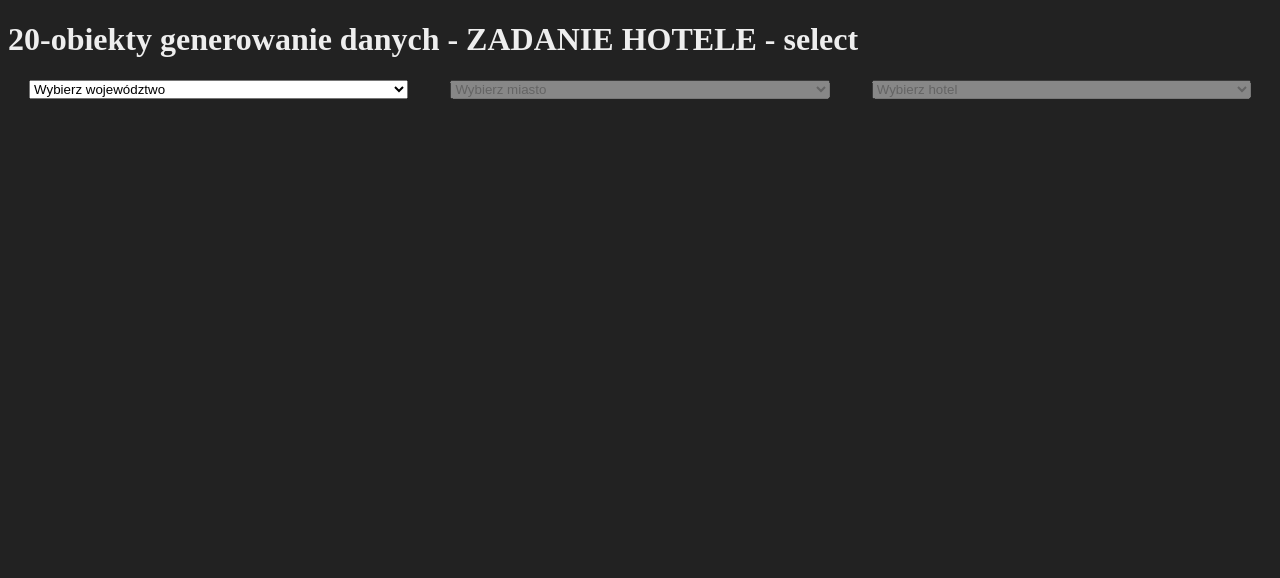
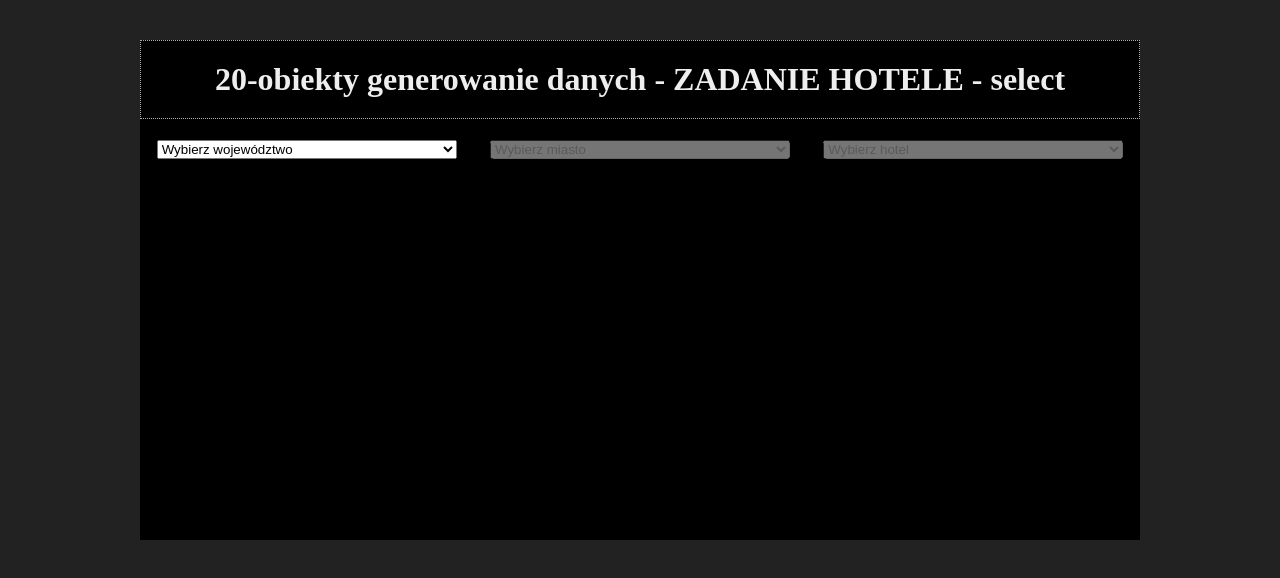
Before and after one commit to danielsuszek/generowanie-danych-select, a plain HTML site: page index.html in a window 1280 px wide. Drawn offline with Linux system fonts and the light colour scheme.

Commit message:
.css edition

```diff
--- a/main.css
+++ b/main.css
@@ -2,6 +2,22 @@ body {
     background-color: #222;
     color: #eee;
 }
+
+.page--container {
+    width: 1000px;
+    max-width: 100%;
+    background-color: #000;
+    margin: 0 auto;
+    min-height: 500px;
+}
+
+h1 {
+    border: 1px dotted #aaa;
+    text-align: center;
+    margin-top: 40px;
+    padding: 20px 0;
+}
+
 
 .select__wrapper, .choice__wrapper {
     display: flex;
```
Also changed, not shown: index.html (+0 -1 lines).
